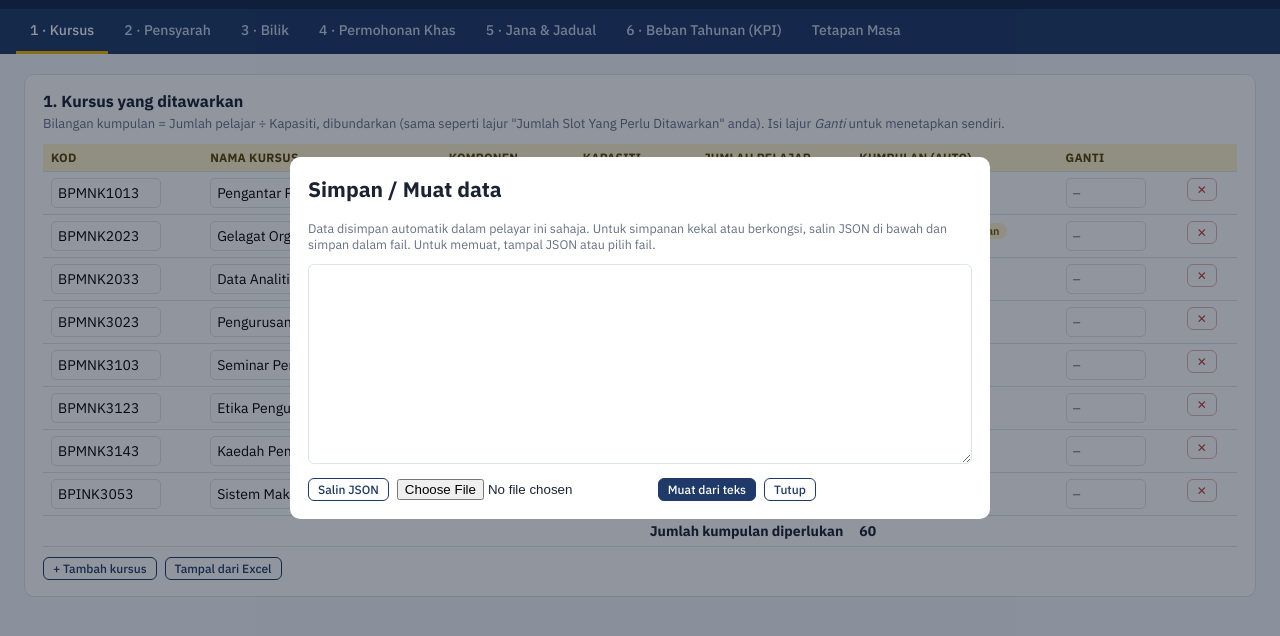
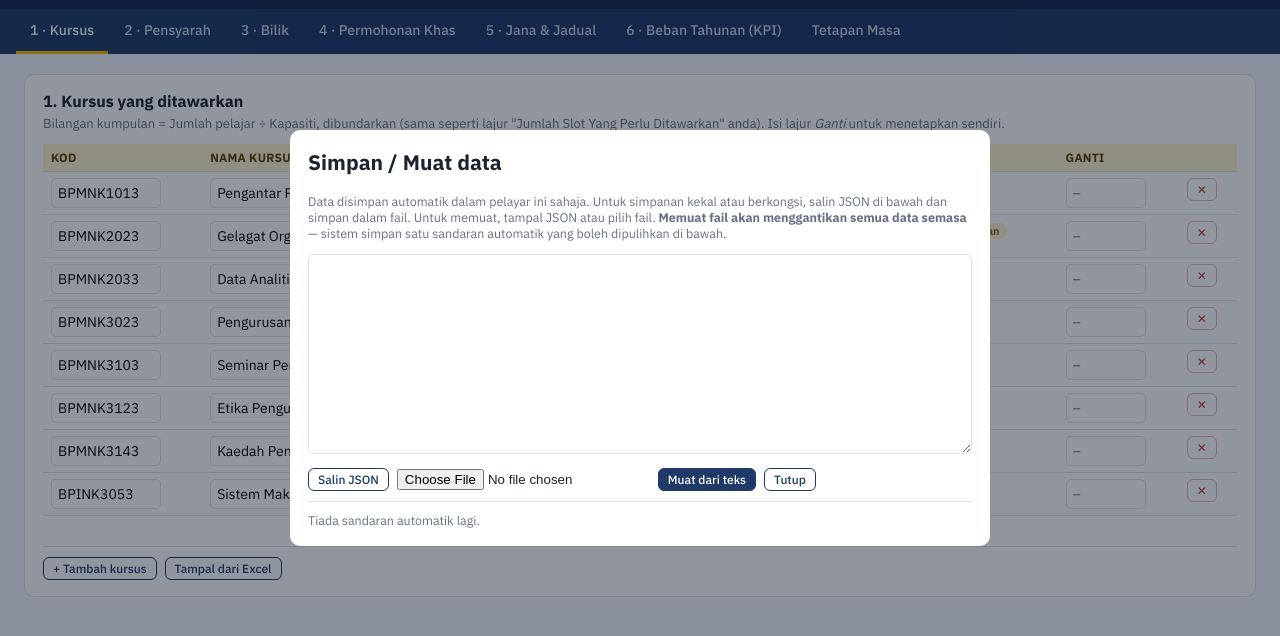
Before and after one commit to sbmbba/sbmbba.github.io, a plain HTML site: page index.html in a window 1280 px wide. Both pictures are taken after a click on the button "Simpan / Muat data". Shown: the part 62-698 px from the top of the page. Drawn offline with Linux system fonts and the light colour scheme.

Commit message:
Add files via upload

```diff
--- a/index.html
+++ b/index.html
@@ -213,13 +213,17 @@ BK 3 ; 60"></textarea>
 
 <div class="modal" id="io"><div class="box">
   <h2 style="margin-top:0">Simpan / Muat data</h2>
-  <p class="muted">Data disimpan automatik dalam pelayar ini sahaja. Untuk simpanan kekal atau berkongsi, salin JSON di bawah dan simpan dalam fail. Untuk memuat, tampal JSON atau pilih fail.</p>
+  <p class="muted">Data disimpan automatik dalam pelayar ini sahaja. Untuk simpanan kekal atau berkongsi, salin JSON di bawah dan simpan dalam fail. Untuk memuat, tampal JSON atau pilih fail. <b>Memuat fail akan menggantikan semua data semasa</b> — sistem simpan satu sandaran automatik yang boleh dipulihkan di bawah.</p>
   <textarea id="taIO" style="min-height:200px"></textarea>
   <div class="row" style="margin-top:10px">
     <button class="btn sm" onclick="copyText(JSON.stringify(stripResult(),null,1),'JSON disalin')">Salin JSON</button>
     <input type="file" id="fileIO" accept=".json,.txt" onchange="loadFile(this)">
     <button class="btn sm pri" onclick="loadJSON()">Muat dari teks</button>
     <button class="btn sm" onclick="closeIO()">Tutup</button>
+  </div>
+  <div class="row" style="margin-top:10px;border-top:1px solid var(--line);padding-top:10px">
+    <span class="muted" id="bkInfo"></span>
+    <button class="btn sm del" id="bkBtn" onclick="restoreBackup()">↶ Pulihkan data sebelum muat</button>
   </div>
 </div></div>
 <div id="toast"></div>
@@ -612,9 +616,11 @@ function newSemDlg(){const m=document.createElement('div');m.className='modal on
     if(!state.semList.includes(state.cur))state.semList.push(state.cur);state.cur=code;state.result=null;state.fixed=[];save();m.remove();renderAll();renderBeban();toast('Semester '+code+' dimulakan')}}
 
 /* IO */
-function openIO(){document.getElementById('io').classList.add('on')}
+function openIO(){document.getElementById('io').classList.add('on');let bk=null;try{bk=JSON.parse(localStorage.getItem('bbaSched_backup')||'null')}catch(e){}
+  document.getElementById('bkInfo').textContent=bk?`Sandaran automatik sebelum muat terakhir: ${bk.at} (${bk.data.lects.length} pensyarah).`:'Tiada sandaran automatik lagi.';document.getElementById('bkBtn').style.display=bk?'':'none'}
+function restoreBackup(){try{const bk=JSON.parse(localStorage.getItem('bbaSched_backup'));if(!bk)return;const cur=state;state=bk.data;ensure();localStorage.setItem('bbaSched_backup',JSON.stringify({at:new Date().toLocaleString('ms-MY'),data:cur}));save();renderAll();closeIO();toast('Data sebelum muat dipulihkan')}catch(e){toast('Gagal memulihkan')}}
 function closeIO(){document.getElementById('io').classList.remove('on')}
-function applyLoaded(o){if(!o||!o.courses||!o.lects)throw 0;state=Object.assign(JSON.parse(JSON.stringify(DEFAULT)),o);state.result=null;ensure();save();renderAll();closeIO();toast('Data dimuat')}
+function applyLoaded(o){if(!o||!o.courses||!o.lects)throw 0;try{localStorage.setItem('bbaSched_backup',JSON.stringify({at:new Date().toLocaleString('ms-MY'),data:state}))}catch(e){}state=Object.assign(JSON.parse(JSON.stringify(DEFAULT)),o);state.result=null;ensure();save();renderAll();closeIO();toast('Data dimuat')}
 function loadJSON(){try{applyLoaded(JSON.parse(document.getElementById('taIO').value))}catch(e){toast('JSON tidak sah')}}
 function loadFile(inp){const f=inp.files[0];if(!f)return;const r=new FileReader();r.onload=()=>{try{applyLoaded(JSON.parse(r.result))}catch(e){toast('Fail tidak sah')}};r.readAsText(f)}
 function resetAll(){const b=document.getElementById('btnReset');if(!b){const m=document.createElement('div');m.className='modal on';m.id='rm';m.innerHTML='<div class="box"><h2 style="margin-top:0">Set semula semua data?</h2><p class="muted">Semua kursus, pensyarah, bilik dan jadual akan kembali kepada nilai asal. Salin JSON dahulu jika mahu simpan.</p><div class="row"><button class="btn del" id="btnReset">Ya, set semula</button><button class="btn" onclick="document.getElementById(\'rm\').remove()">Batal</button></div></div>';document.body.appendChild(m);
```
